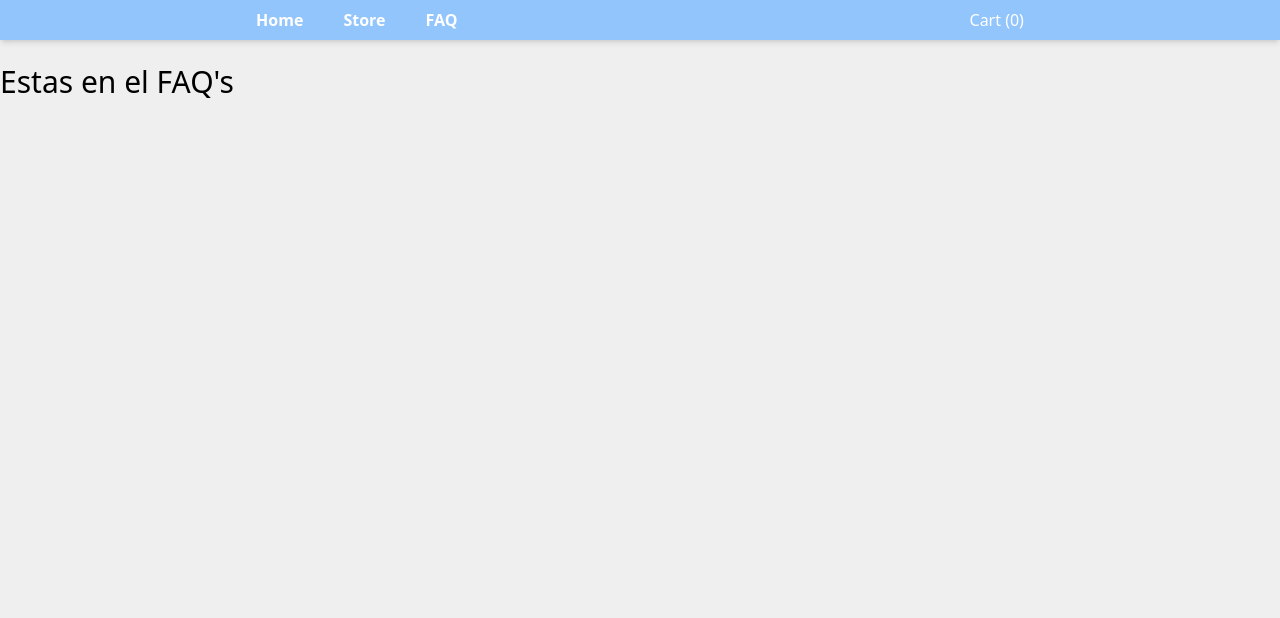
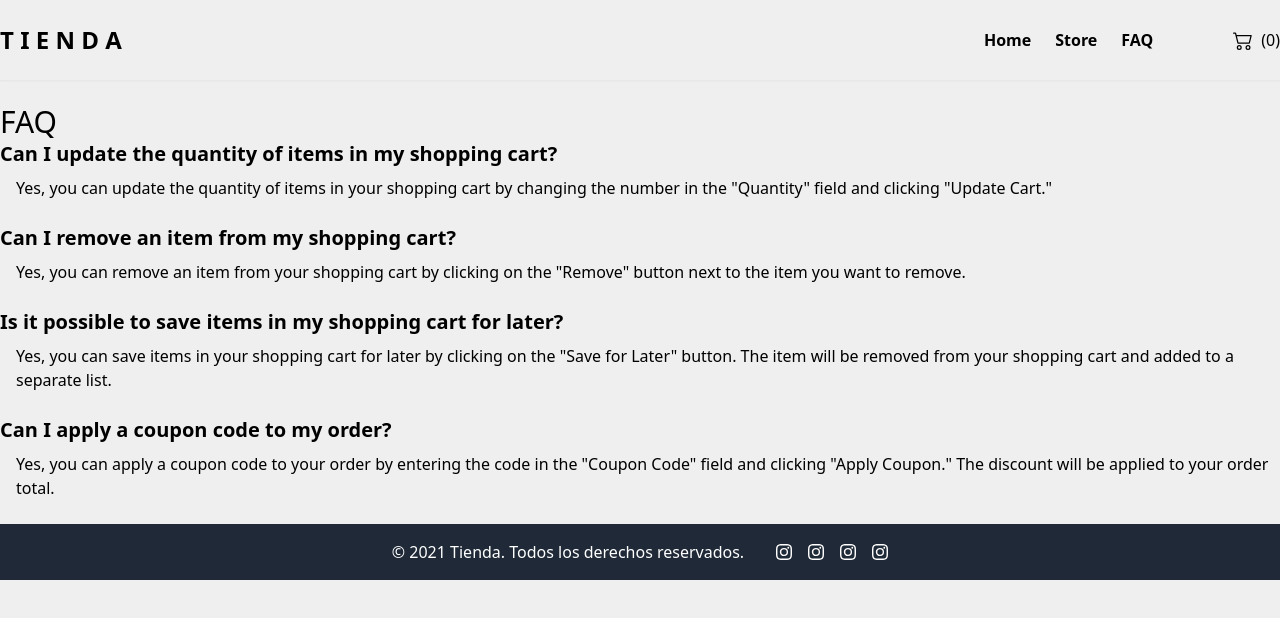
Before and after one commit to julioxr/tienda, a Next.js app: page /faq in a window 1280 px wide. Shown: the top 618 px of the page. Built offline with nearby package versions, Linux system fonts and the light colour scheme.

Commit message:
Se creo el componente Info y Footer, se les dio estilos, y se mejorarn estilos generales del Header y Featured Products

```diff
--- a/components/cartButton.jsx
+++ b/components/cartButton.jsx
@@ -5,11 +5,12 @@ export default function CartButton({ item }) {
 
     function handleClick() {
         cart.addItemToCart(item);
+        cart.openCart();
     }
 
     return (
         <button
-            className="bg-slate-800 rounded-full w-28 text-white h-8"
+            className="bg-gray-800 text-white align-middle h-12 rounded-full px-6"
             onClick={handleClick}
         >
             Add to cart
--- /dev/null
+++ b/components/footer.jsx
@@ -0,0 +1,30 @@
+import Link from "next/link";
+import { BsInstagram } from "react-icons/bs";
+
+export default function Footer() {
+    return (
+        <>
+            <section className="bg-gray-800 text-white">
+                <div className="flex justify-center items-center h-14 gap-8">
+                    <p className="">
+                        © 2021 Tienda. Todos los derechos reservados.
+                    </p>
+                    <div className="flex gap-4">
+                        <Link href="/" className="bg-transparent">
+                            <BsInstagram />
+                        </Link>
+                        <Link href="/" className="bg-transparent">
+                            <BsInstagram />
+                        </Link>
+                        <Link href="/" className="bg-transparent">
+                            <BsInstagram />
+                        </Link>
+                        <Link href="/" className="bg-transparent">
+                            <BsInstagram />
+                        </Link>
+                    </div>
+                </div>
+            </section>
+        </>
+    );
+}
--- a/components/layout.jsx
+++ b/components/layout.jsx
@@ -1,4 +1,5 @@
 import Head from "next/head";
+import Footer from "./footer";
 import Menu from "./menu";
 
 export const Layout = ({ children, title }) => {
@@ -18,6 +19,7 @@ export const Layout = ({ children, title }) => {
             </Head>
             <Menu />
             <section className="container mx-auto">{children}</section>
+            <Footer />
         </>
     );
 };
--- a/components/menu.jsx
+++ b/components/menu.jsx
@@ -1,4 +1,6 @@
 import Link from "next/link";
+import { BsCart2 } from "react-icons/bs";
+
 import { useAppContext } from "./stateWrapper";
 
 export default function Menu() {
@@ -9,8 +11,14 @@ export default function Menu() {
     };
 
     return (
-        <nav className="flex justify-around bg-blue-300 h-10 shadow-md items-center text-white">
-            <div className="flex gap-10 font-semibold bg-transparent">
+        <>
+            <div className="absolute shadow-sm w-full h-20 -z-10"></div>
+            <nav className="flex justify-between h-20 items-center container mx-auto">
+                <div>
+                    <h2 className="text-2xl font-extrabold">T I E N D A</h2>
+                </div>
+                <div className="flex gap-20">
+                    <div className="flex font-semibold bg-transparent gap-6">
                         <Link href="/" className="bg-transparent">
                             Home
                         </Link>
@@ -22,10 +30,17 @@ export default function Menu() {
                         </Link>
                     </div>
                     <div className="bg-transparent">
-                <a href="#" className="bg-transparent" onClick={handleOpenCart}>
-                    Cart ({cart.getNumberOfItems()})
+                        <a
+                            href="#"
+                            className="bg-transparent flex justify-center items-center gap-2"
+                            onClick={handleOpenCart}
+                        >
+                            <BsCart2 className="text-xl" /> (
+                            {cart.getNumberOfItems()})
                         </a>
                     </div>
+                </div>
             </nav>
+        </>
     );
 }
--- a/components/product.jsx
+++ b/components/product.jsx
@@ -7,6 +7,7 @@ export default function Product({ item, showAs, quantity }) {
     if (showAs === "Page") {
         const { title, price, image, descripcion } = item.data;
         return (
+            <div className="h-[calc(100vh-184px)]">
                 <div className="flex bg-white justify-center items-center mt-12 max-w-4xl mx-auto">
                     <div>
                         <Image
@@ -25,6 +26,7 @@ export default function Product({ item, showAs, quantity }) {
                         <div>{descripcion}</div>
                         <div>
                             <CartButton item={item} />
+                        </div>
                     </div>
                 </div>
             </div>
@@ -64,13 +66,15 @@ export default function Product({ item, showAs, quantity }) {
                 </Link>
             </div>
             <div>
-                <h3 className="text-xl mb-3">
+                <h3 className="text-xl font-semibold text-gray-700">
                     <Link href={`/store/${convertToPath(item.title)}`}>
                         {item.title}
                     </Link>
                 </h3>
             </div>
-            <div className="text-sm text-center pb-4">${item.price}</div>
+            <div className="text-center text-lg text-gray-400 font-medium mb-4">
+                ${item.price}
+            </div>
             <div>
                 <CartButton item={item} />
             </div>
--- a/package.json
+++ b/package.json
@@ -14,7 +14,8 @@
     "eslint-config-next": "13.1.6",
     "next": "13.1.6",
     "react": "18.2.0",
-    "react-dom": "18.2.0"
+    "react-dom": "18.2.0",
+    "react-icons": "^4.8.0"
   },
   "devDependencies": {
     "autoprefixer": "^10.4.13",
--- a/pages/api/items.jsx
+++ b/pages/api/items.jsx
@@ -5,7 +5,7 @@ export default function handler(req, res) {
         {
             id: 1,
             title: "Zapatos deportivos",
-            price: 100,
+            price: 3200,
             image: "http://localhost:3000/img/image-1.webp",
             descripcion:
                 "Estos zapatos deportivos son cómodos y perfectos para entrenar.",
@@ -13,7 +13,7 @@ export default function handler(req, res) {
         {
             id: 2,
             title: "Camiseta de algodón",
-            price: 20,
+            price: 12000,
             image: "http://localhost:3000/img/image-2.webp",
             descripcion:
                 "Esta camiseta de algodón es suave y cómoda, perfecta para el día a día.",
@@ -21,7 +21,7 @@ export default function handler(req, res) {
         {
             id: 3,
             title: "Pantalones de mezclilla",
-            price: 50,
+            price: 18000,
             image: "http://localhost:3000/img/image-3.webp",
             descripcion:
                 "Estos pantalones de mezclilla son duraderos y perfectos para cualquier ocasión.",
@@ -29,7 +29,7 @@ export default function handler(req, res) {
         {
             id: 4,
             title: "Reloj de cuarzo",
-            price: 80,
+            price: 47000,
             image: "http://localhost:3000/img/image-4.webp",
             descripcion:
                 "Este reloj de cuarzo es elegante y funcional, perfecto para cualquier ocasión.",
@@ -37,7 +37,7 @@ export default function handler(req, res) {
         {
             id: 5,
             title: "Bolso de cuero",
-            price: 120,
+            price: 2500,
             image: "http://localhost:3000/img/image-5.webp",
             descripcion:
                 "Este bolso de cuero es espacioso y elegante, perfecto para llevar todo lo que necesites.",
--- a/pages/faq.jsx
+++ b/pages/faq.jsx
@@ -4,7 +4,45 @@ export default function faq() {
     return (
         <>
             <Layout title="FAQ">
-                <h1 className="text-3xl mt-6">Estas en el FAQ's</h1>
+                <h2 className="text-3xl mt-6">FAQ</h2>
+
+                <div>
+                    <h3 className="font-bold text-xl mb-2">
+                        Can I update the quantity of items in my shopping cart?
+                    </h3>
+                    <p className="pb-6 font-thin pl-4">
+                        Yes, you can update the quantity of items in your
+                        shopping cart by changing the number in the "Quantity"
+                        field and clicking "Update Cart."
+                    </p>
+                    <h3 className="font-bold text-xl mb-2">
+                        Can I remove an item from my shopping cart?
+                    </h3>
+                    <p className="pb-6 font-thin pl-4">
+                        Yes, you can remove an item from your shopping cart by
+                        clicking on the "Remove" button next to the item you
+                        want to remove.
+                    </p>
+                    <h3 className="font-bold text-xl mb-2">
+                        Is it possible to save items in my shopping cart for
+                        later?
+                    </h3>
+                    <p className="pb-6 font-thin pl-4">
+                        Yes, you can save items in your shopping cart for later
+                        by clicking on the "Save for Later" button. The item
+                        will be removed from your shopping cart and added to a
+                        separate list.
+                    </p>
+                    <h3 className="font-bold text-xl mb-2">
+                        Can I apply a coupon code to my order?
+                    </h3>
+                    <p className="pb-6 font-thin pl-4">
+                        Yes, you can apply a coupon code to your order by
+                        entering the code in the "Coupon Code" field and
+                        clicking "Apply Coupon." The discount will be applied to
+                        your order total.
+                    </p>
+                </div>
             </Layout>
         </>
     );
--- a/services/itemService.js
+++ b/services/itemService.js
@@ -7,5 +7,5 @@ export async function getItems() {
 
 export async function getLatestItems() {
     const items = await getItems();
-    return items.slice(0, 3);
+    return items.slice(0, 4);
 }
--- a/tailwind.config.js
+++ b/tailwind.config.js
@@ -9,7 +9,11 @@ module.exports = {
         "./src/**/*.{js,ts,jsx,tsx}",
     ],
     theme: {
-        extend: {},
+        extend: {
+            backgroundImage: {
+                banner: "url('/public/img/banner.jpg');",
+            },
+        },
     },
     plugins: [],
 };
```
Also changed, not shown: components/info.jsx (added, +41 -0 lines), pages/index.jsx (+38 -2 lines), public/img/banner.jpg (added), 1 other file (tests, documents, lock files or other folders). Lines whose indentation alone changed are shown as unchanged.
